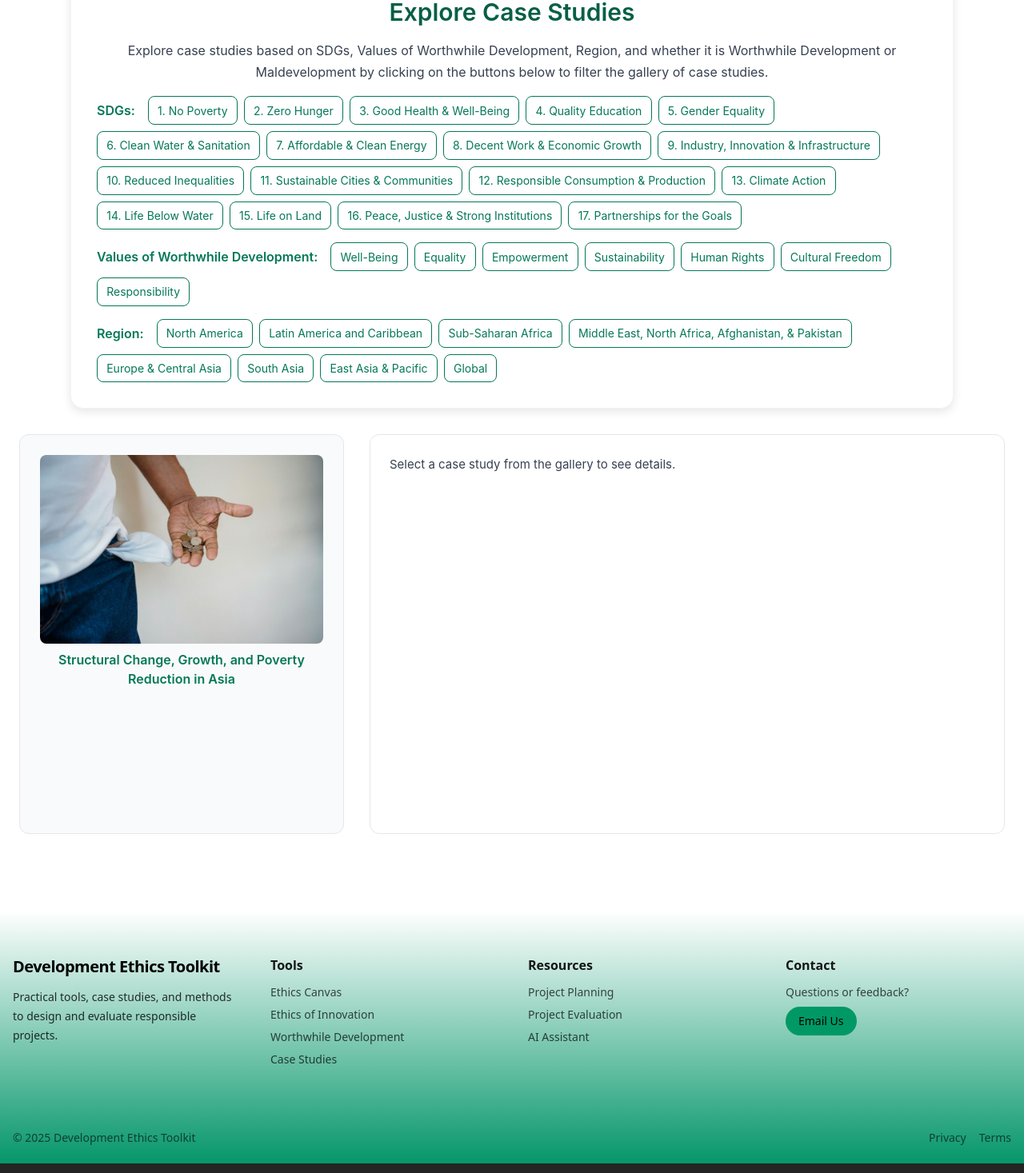
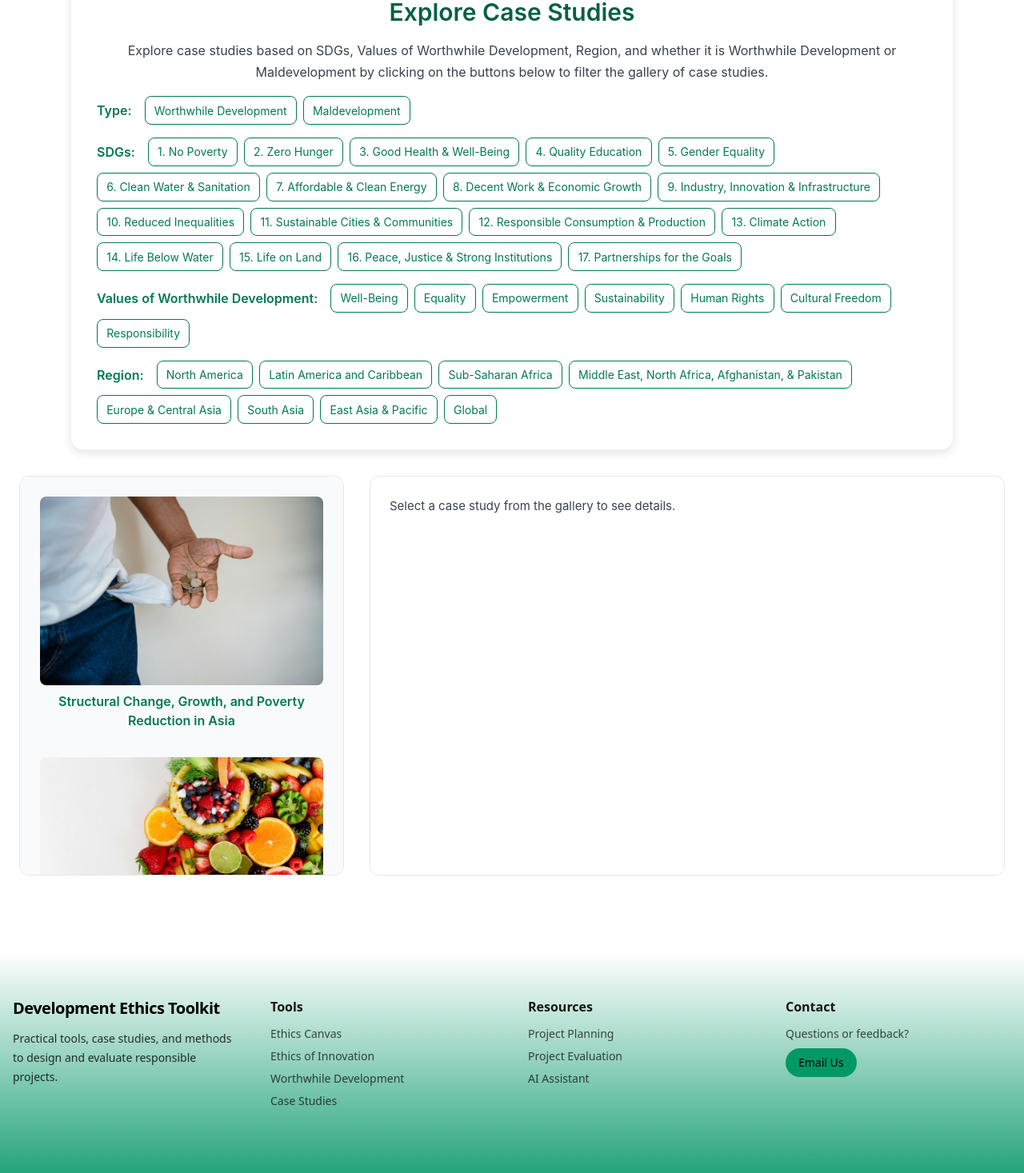
Before and after one commit to RohanT17/gdd-toolkit-2025, a React (Vite) app: page /case-studies in a window 1280 px wide. Shown: the part 614-2081 px from the top of the page at 80% size. Built offline with nearby package versions, Linux system fonts and the light colour scheme.

Commit message:
few sample case study information

```diff
--- a/src/pages/case-studies/CaseStudies.tsx
+++ b/src/pages/case-studies/CaseStudies.tsx
@@ -24,14 +24,17 @@ const SDG_LABELS: Record<number, string> = {
 };
 
 // Type definitions
+export type CaseStudyType = "Worthwhile Development" | "Maldevelopment";
+
 export type CaseStudy = {
     name: string;
     image: string;
     region: Region[];
     values: Value[];
-    sdgs: number[];
+    sdgs: SDG[];
     summary: string;
     relation_sdgs_values: string;
+    type: CaseStudyType;
 };
 
 export type Region =
@@ -82,8 +85,28 @@ const caseStudiesData: CaseStudy[] = [
         sdgs: [1, 3, 8],
         summary: "There has been rapid growth with poverty reduction within a few countries in Asia, like Vietnam and China. However, the rapid growth on its own is not sufficient enough to sustain poverty reduction, and that rapid growth can lead to social instability and harm the cohesion of a community. The growth also does not account for an equal distribution of growth within a country and that the individuals in poorer situations will all benefit from the development. This study shows how significant structural and demographic developments are to reducing poverty in a wide range of areas, and maintaining the reduction.    ",
         relation_sdgs_values: "SDGs 1, 3, and 8 relate to this case study because they deal with limiting poverty, increasing the well-being of all individuals, and economic growth, which are the goals of what is mentioned in this review. The values of worthwhile development that relate to this study are well-being, as also expressed in the SDGs, and human rights, as this study focuses on finding ways to create strong growth and development in reducing poverty amongst an equal distribution of people.    ",
+        type: "Worthwhile Development"
     },
-
+    {
+        name: "Achieving the Food Security Strategy by Quantifying Food Loss and Waste. A Case Study of the Chinese Economy ",
+        image: "/assets/images/chinafoodsecurity.jpg",
+        region: ["East Asia & Pacific"],
+        values: ["Well-Being"],
+        sdgs: [2],
+        summary: "Around the world, roughly one-third of food is not consumed and is wasted. In other words, it is about 1.3 billion tonnes per year. In China, there has been some progress in reducing undernourishment, but the amount of food loss and waste (FLW) is alarming and increasing dramatically. The U.S.-China trade war and the aftermath of the COVID-19 pandemic are having economic effects around the world. Thus, it might affect China's food security, as it relies on its imports, which is why the research study is essential. No studies have analyzed the impact of FLW on contributing to the SDGs in China (Durán-Sandova et al., 2021).         ",
+        relation_sdgs_values: "Overall, the relation to SDG: Zero Hunger and the value of worthwhile of well-being is demonstrated as the research aims to find what is causing an increase in FLW and to find the amount of FLW in China. The research concluded that to increase the availability and high quality of food, there must be control of FLW. To reduce the cost of food and improve access to food for vulnerable people, there must be sustainable food systems. Likewise, sustainable food systems can also increase the stability of the food supply. Lastly, it was revealed that FLW has negative effects on the environment through the waste of water and emissions that cause climate change and damage to biodiversity. ",
+        type: "Worthwhile Development"
+    },
+    {
+        name: "Managing Sex Education Controversy Deep in the Heart of Texas: A Case Study of the North East Independent School District (NEISD)",
+        image: "/assets/images/texassexed.jpg",
+        region: ["North America"],
+        values: ["Well-Being", "Cultural Freedom"],
+        sdgs: [4],
+        summary: "The USA has one of the highest teen pregnancy and birth rates among other high-income countries. Young people account for approximately 50% of all new STIs reported each year, along with 20% of all new HIV diagnoses. Black and Hispanic adolescents have even worse outcomes across the country than their white peers related to sexual and reproductive health",
+        relation_sdgs_values: "Comprehensive Sexuality Education provides young people with accurate, age-appropriate information about sexuality and their sexual and reproductive health .Preaching abstinence-only rhetoric does not give young people the life-skills needed to navigate their sexuality, relationships, and reproductive health.It has consistently been shown that abstinence-only education is positively correlated with teen pregnancy, and HIV and STIs in adolescents",
+        type: "Maldevelopment"
+    },
     // Add more case studies here
 ];
 
@@ -101,14 +124,15 @@ const CaseStudies: React.FC = () => {
         sdgs: SDG[];
         values: Value[];
         regions: Region[];
-    }>({ sdgs: [], values: [], regions: [] });
+        type: CaseStudyType[];
+    }>({ sdgs: [], values: [], regions: [], type: [] });
 
-    const toggleFilter = (type: "sdgs" | "values" | "regions", value: SDG | Value | Region) => {
+    const toggleFilter = (type: "sdgs" | "values" | "regions" | "type", value: SDG | Value | Region | CaseStudyType) => {
         setActiveFilters((prev) => ({
           ...prev,
-          [type]: (prev[type] as (SDG | Value | Region)[]).includes(value)
-            ? (prev[type] as (SDG | Value | Region)[]).filter((v) => v !== value)
-            : [...(prev[type] as (SDG | Value | Region)[]), value],
+          [type]: (prev[type] as (SDG | Value | Region | CaseStudyType)[]).includes(value)
+            ? (prev[type] as (SDG | Value | Region | CaseStudyType)[]).filter((v) => v !== value)
+            : [...(prev[type] as (SDG | Value | Region | CaseStudyType)[]), value],
         }));
     };
 
@@ -118,7 +142,8 @@ const CaseStudies: React.FC = () => {
         (cs) =>
             (activeFilters.sdgs.length === 0 || cs.sdgs.some((s) => activeFilters.sdgs.includes(s as SDG))) &&
             (activeFilters.values.length === 0 || cs.values.some((v) => activeFilters.values.includes(v))) &&
-            (activeFilters.regions.length === 0 || cs.region.some((r) => activeFilters.regions.includes(r)))
+            (activeFilters.regions.length === 0 || cs.region.some((r) => activeFilters.regions.includes(r))) &&
+            (activeFilters.type.length === 0 || activeFilters.type.includes(cs.type))
     );
 
     return (
@@ -171,6 +196,19 @@ const CaseStudies: React.FC = () => {
 
                     {/* --- Filter Buttons --- */}
                     <div className="filters">
+                        {/* Type */}
+                        <div className="filter-group">
+                            <span className="filter-label">Type:</span>
+                            {["Worthwhile Development", "Maldevelopment"].map((t) => (
+                                <button
+                                    key={t}
+                                    className={`filter-btn ${activeFilters.type.includes(t as CaseStudyType) ? "active" : ""}`}
+                                    onClick={() => toggleFilter("type", t as CaseStudyType)}
+                                >
+                                    {t}
+                                </button>
+                            ))}
+                        </div>
                         {/* SDGs */}
                         <div className="filter-group">
                             <span className="filter-label">SDGs:</span>
@@ -250,6 +288,7 @@ const CaseStudies: React.FC = () => {
                                 <div className="details-top">
                                     <img src={selectedCaseStudy.image} alt={selectedCaseStudy.name} className="details-img" />
                                     <div className="details-meta">
+                                        <p><strong>Type:</strong> {selectedCaseStudy.type}</p>
                                         <p>
                                             <strong>SDGs:</strong>{" "}
                                             {selectedCaseStudy.sdgs
```
Also changed, not shown: public/assets/images/chinafoodsecurity.jpg (added), public/assets/images/texassexed.jpg (added).
